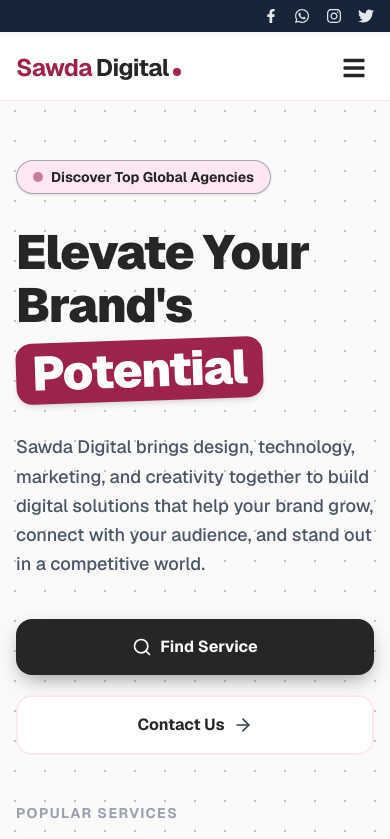
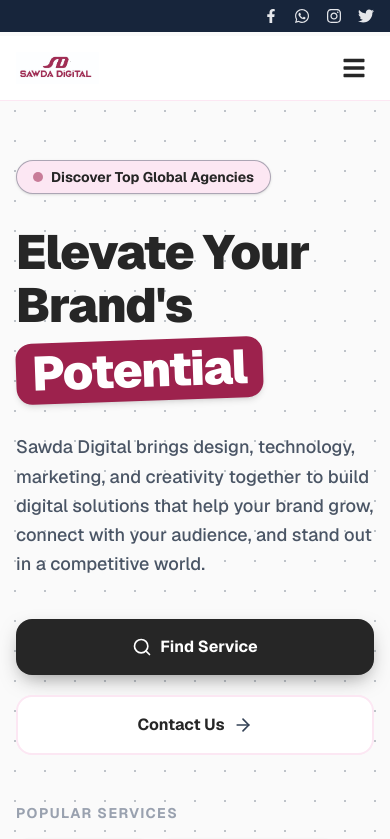
Before and after one commit to mjunayed2003/sawdadegital, a Next.js app: page / in a window 390 px wide. Shown: the top 839 px of the page. Built offline with nearby package versions, Linux system fonts and the light colour scheme.

Commit message:
feat: implement responsive Navbar and Footer components with site branding

```diff
--- a/components/layout/Footer.tsx
+++ b/components/layout/Footer.tsx
@@ -1,6 +1,7 @@
 "use client";
 import React from 'react';
 import Link from 'next/link';
+import Image from 'next/image';
 import {
   FaFacebookF,
   FaLinkedinIn,
@@ -54,9 +55,7 @@ export default function Footer() {
           {/* Brand Col (5 cols) */}
           <div className="lg:col-span-4 space-y-6">
             <Link href="/" className="inline-flex items-center gap-1.5 group">
-              <span className="text-2xl font-black tracking-tight text-[#9D224D]">Sawda</span>
-              <span className="text-2xl font-black tracking-tight text-white transition-colors duration-300">Digital</span>
-              <span className="h-2 w-2 rounded-full bg-[#9D224D] self-end mb-2 group-hover:scale-125 transition-transform"></span>
+              <Image src="/sawdaDigitalLogo.png" alt="Sawda Digital Logo" width={180} height={45} className="h-8 sm:h-10 w-auto" />
             </Link>
 
             <p className="text-sm text-gray-400 leading-relaxed max-w-sm">
--- a/components/layout/Navbar.tsx
+++ b/components/layout/Navbar.tsx
@@ -1,6 +1,7 @@
 "use client";
 import React, { useState, useEffect } from 'react';
 import Link from 'next/link';
+import Image from 'next/image';
 import { usePathname } from 'next/navigation';
 import {
   FaCode,
@@ -100,9 +101,7 @@ export default function Navbar() {
           {/* Logo */}
           <div className="flex items-center gap-2">
             <Link href="/" className="flex items-center gap-1">
-              <span className="text-2xl font-bold tracking-tight text-[#9D224D]">Sawda</span>
-              <span className="text-2xl font-bold tracking-tight text-[#262626] dark:text-white transition-colors duration-300">Digital</span>
-              <span className="h-2 w-2 rounded-full bg-[#9D224D] self-end mb-2"></span>
+              <Image src="/sawdaDigitalLogo.png" alt="Sawda Digital Logo" width={180} height={45} className="h-8 sm:h-10 w-auto" priority />
             </Link>
           </div>
 
```
Also changed, not shown: public/sawdaDigitalLogo.png (added).
